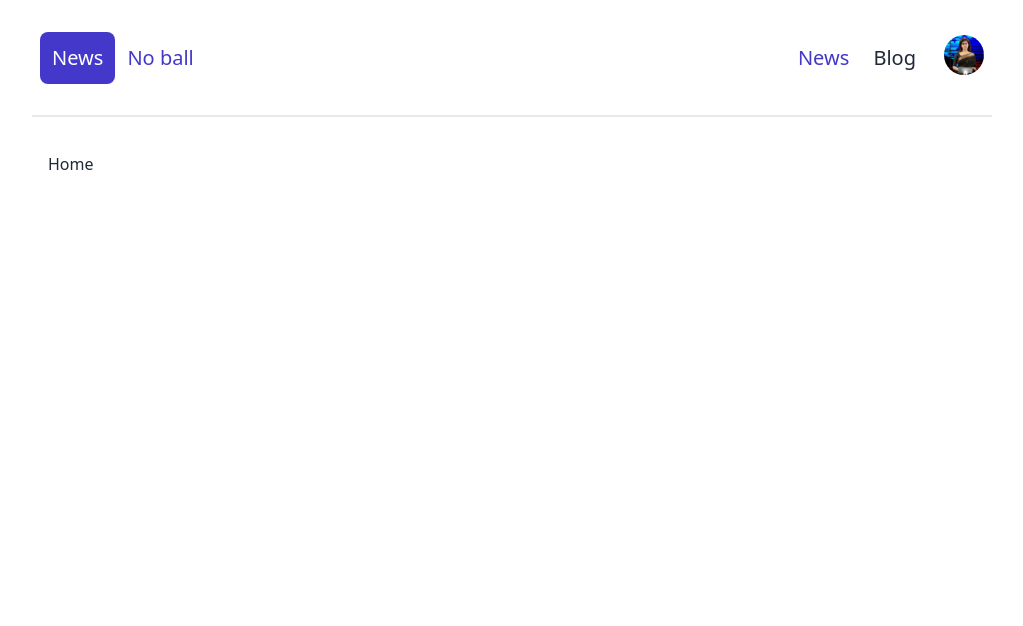
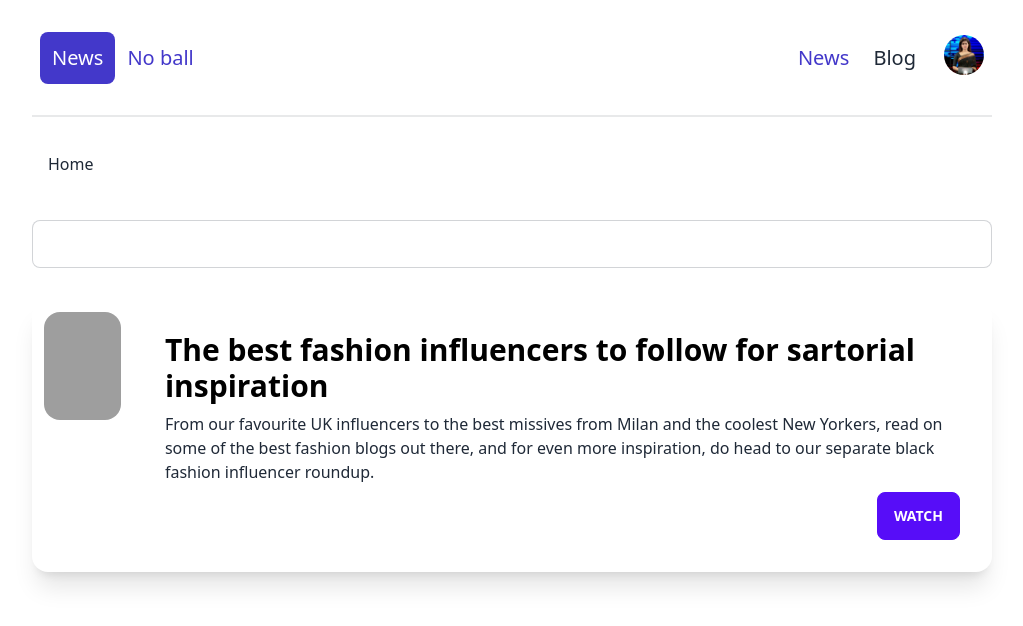
Before and after one commit to SalamunHasan69/news, a plain HTML site: page index.html in a window 1280 px wide. Shown: the whole page, without its empty margins (128-1151 px from the left). Drawn offline with nearby package versions, Linux system fonts and the light colour scheme; no server answers; grey boxes are pictures that could not be loaded.

Commit message:
added card

```diff
--- a/index.html
+++ b/index.html
@@ -41,6 +41,31 @@
         <li><a>Home</a></li>
       </ul>
     </div>
+    <div>
+      <div class="form-control my-8">
+        <input type="text" class="input input-bordered" />
+      </div>
+    </div>
+    <div id="news-cards">
+      <!-- <div class="card card-side bg-base-100 shadow-xl bg-white">
+        <div>
+          <figure class="p-3"><img src="https://placeimg.com/200/280/arch" class="rounded-2xl" alt="Movie"></figure>
+        </div>
+        <div class="card-body">
+          <h2 class="card-title text-black font-bold text-3xl	">The best fashion influencers to follow for sartorial
+            inspiration
+          </h2>
+          <p>From our favourite UK influencers to the best missives from Milan and the coolest New Yorkers, read on some
+            of the
+            best fashion blogs out there, and for even more inspiration, do head to our separate black fashion
+            influencer
+            roundup.</p>
+          <div class="card-actions justify-end">
+            <button class="btn btn-primary">Watch</button>
+          </div>
+        </div>
+      </div> -->
+    </div>
   </main>
   <script src="js/index.js"></script>
 </body>
--- a/js/index.js
+++ b/js/index.js
@@ -15,6 +15,32 @@ const setMenu = async () => {
     menu.appendChild(li);
   }
 };
+const newsContainer = async () => {
+  const newsCard = document.getElementById('news-cards');
+  const div = document.createElement('div');
+  div.innerHTML = `
+  <div class="card card-side bg-base-100 shadow-xl bg-white">
+        <div>
+          <figure class="p-3"><img src="https://placeimg.com/200/280/arch" class="rounded-2xl" alt="Movie"></figure>
+        </div>
+        <div class="card-body">
+          <h2 class="card-title text-black font-bold text-3xl	">The best fashion influencers to follow for sartorial
+            inspiration
+          </h2>
+          <p>From our favourite UK influencers to the best missives from Milan and the coolest New Yorkers, read on some
+            of the
+            best fashion blogs out there, and for even more inspiration, do head to our separate black fashion
+            influencer
+            roundup.</p>
+          <div class="card-actions justify-end">
+            <button class="btn btn-primary">Watch</button>
+          </div>
+        </div>
+      </div>
+  `;
+  newsCard.appendChild(div);
+}
+newsContainer();
 
 setMenu();
 
```
